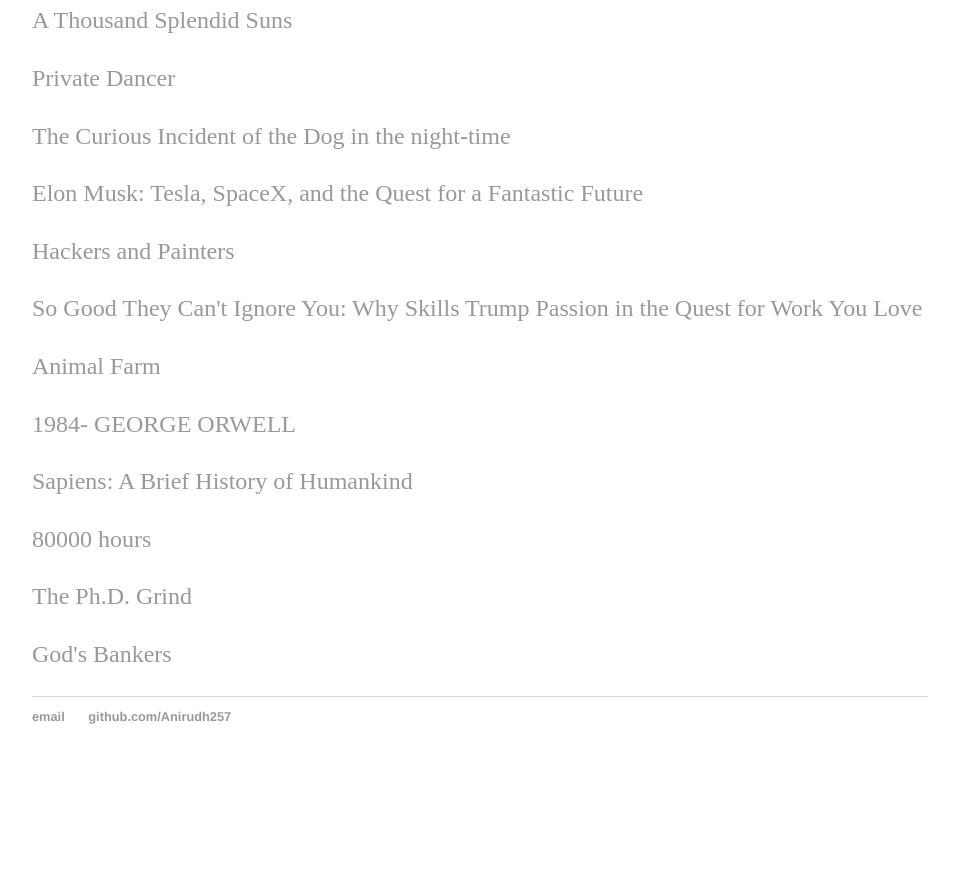
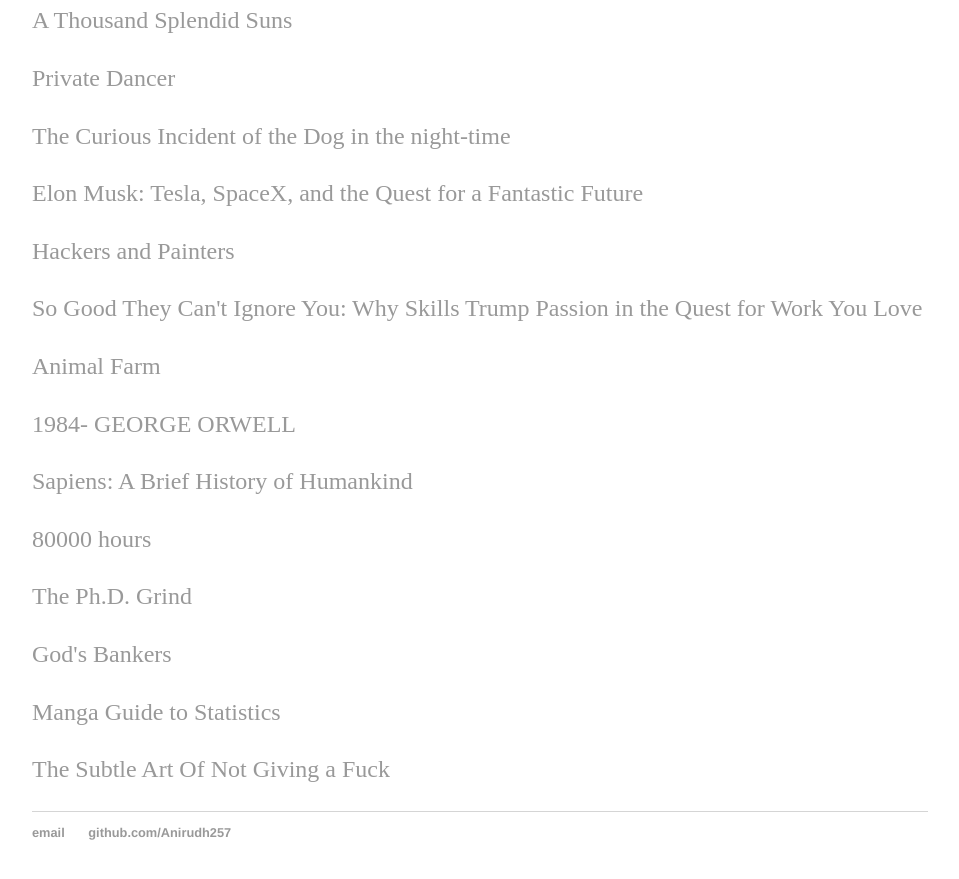
Before and after one commit to Anirudh257/Anirudh257.github.io, a Jekyll site: the page built from Books/index.html, in a window 1280 px wide and 900 px high, scrolled down 1227 px. Shown: the top 879 px of the window, without its empty margins (160-1119 px from the left). Built offline with Jekyll 4.4.1, drawn with Linux system fonts in a browser that asks for light colours; before the commit the page ends 2011 px from its top, so only the background shows below that.

Commit message:
Update index.html
Added 2 books

```diff
--- a/Books/index.html
+++ b/Books/index.html
@@ -63,4 +63,8 @@
 
   <p><a href = "https://www.amazon.com/Gods-Bankers-History-Money-Vatican-ebook/dp/B00LD1S4FI">God's Bankers</a></p>
 
+  <p><a href = "https://www.amazon.com/Manga-Guide-Statistics-Shin-Takahashi/dp/1593271891">Manga Guide to Statistics</a></p>
+
+  <p><a href = "https://www.amazon.com/Subtle-Art-Not-Giving-Counterintuitive/dp/0062457713/ref=sr_1_1?s=books&ie=UTF8&qid=1534353466&sr=1-1&keywords=subtle+art+of+not+giving+a+f">The Subtle Art Of Not Giving a Fuck</a></p>
+
 </div><!-- /.blurb -->
```
